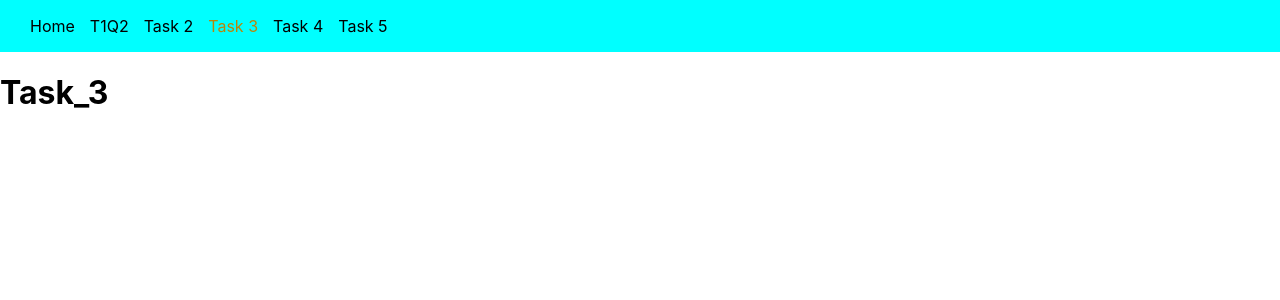
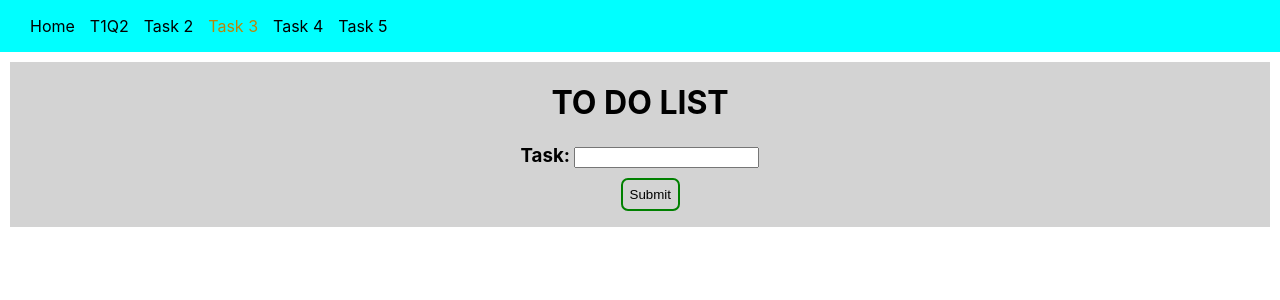
Before and after one commit to harshaljdave/internship, a React (Create React App) app: page /task3 in a window 1280 px wide. Shown: the top 300 px of the page. Built offline with nearby package versions, Linux system fonts and the light colour scheme.

Commit message:
Task 3 Done

```diff
--- /dev/null
+++ b/src/task_3/Task_3.css
@@ -0,0 +1,38 @@
+.container{
+    display: grid;
+    margin : 10px;
+    justify-items: center;
+    background-color: lightgray;
+}
+
+.addTask{
+    background: transparent;
+    border-color: green;
+    padding: 7px;
+    margin-top: 10px;
+    margin-left: 100px;
+    border-radius: 7px;
+    border-style: solid;
+}
+
+.addTask:hover{
+    cursor: grab;
+    background-color: rgb(59, 211, 39);
+}
+
+.delTask{
+    background: transparent;
+    border-color: yellow;
+    padding: 7px;
+    border-radius: 7px;
+    border-style: solid;
+}
+
+.delTask:hover{
+    cursor: grab;
+    background-color: yellow
+}
+
+.taskItem{
+    margin-top: 5px;
+}
--- a/src/task_3/Task_3.js
+++ b/src/task_3/Task_3.js
@@ -1,8 +1,45 @@
-import React from 'react'
+import React, { useState } from 'react';
+import './Task_3.css'
 
-function Task_3() {
+
+const Task_3 = () => {
+    const [tid, setId] = useState(0);
+    const [tasks, setTask] = useState([]);
+
+    const TaskSubmit = e => {
+        e.preventDefault();
+        setId(tid + 1)
+        const intask = e.target[0].value;
+        if (intask === "" || intask[0] === " ") {
+            return false;
+        }
+        setTask(tasks => [...tasks, { tid, intask }]);
+        e.target[0].value = "";
+    }
+
+    const deltask = (e) => {
+        setTask(tasks.filter(task => task.tid !== parseInt(e.target.name)))
+    }
+
     return (
-        <h1>Task_3</h1>
+        <div className='container'>
+            <h1>TO DO LIST</h1>
+            <form onSubmit={TaskSubmit}>
+                <h3 style={{ display:"inline" }}>Task: </h3>
+                <input type="text" name="intask" /><br />
+                <input type="submit" className='addTask' />
+            </form>
+            <div>
+                <ul>
+                    {tasks.map((t) => (
+                        <li className="taskItem" key={t.tid}>
+                            {t.intask}{"  "}
+                            <input type="button" onClick={deltask} className='delTask' name={t.tid} value="Delete" />
+                        </li>
+                    ))}
+                </ul>
+            </div>
+        </div>
     )
 }
 
```
